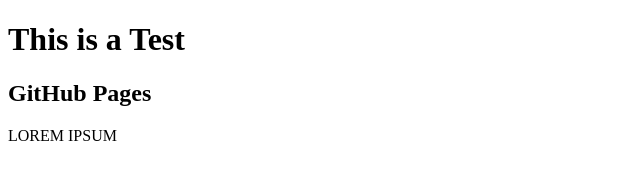
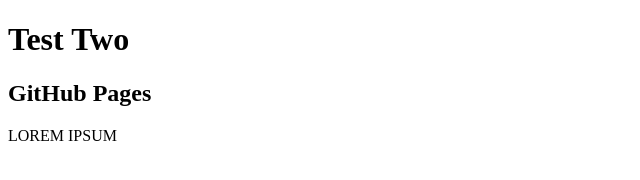
Before and after one commit to pennyquirino/pennyquirino.github.io, a plain HTML site: page index.html in a window 1280 px wide. Shown: the whole page, without its empty margins (0-640 px from the left). Drawn offline with Linux system fonts and the light colour scheme.

Commit message:
Update index.html

```diff
--- a/index.html
+++ b/index.html
@@ -6,7 +6,7 @@
   </head>
 
   <body>
-    <h1>This is a Test</h1>
+    <h1>Test Two</h1>
 
     <h2>GitHub Pages</h2>
 
```
